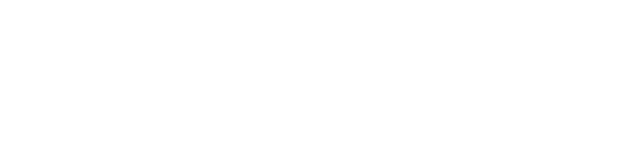
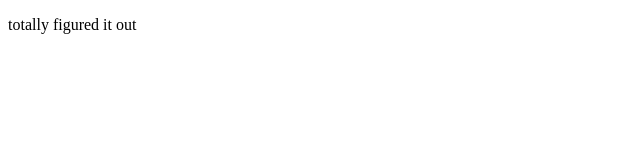
Before and after one commit to SenyorPencil/Day_activity, a plain HTML site: page index.html in a window 1280 px wide. Shown: the whole page, without its empty margins (0-640 px from the left). Drawn offline with Linux system fonts and the light colour scheme.

Commit message:
added another p block

```diff
--- a/index.html
+++ b/index.html
@@ -7,6 +7,6 @@
     <title>figuring out this crap</title>
 </head>
 <body>
-
+    <p>totally figured it out</p>
 </body>
 </html>
```
